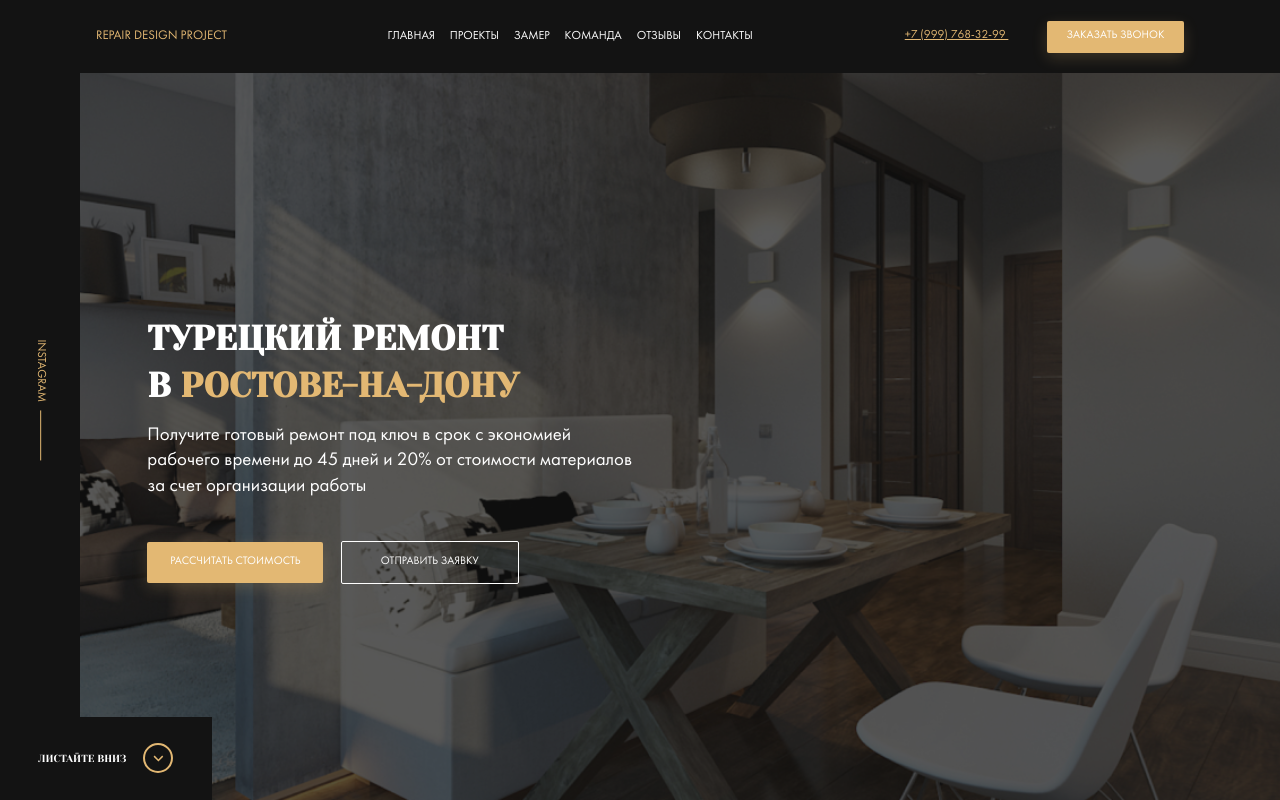
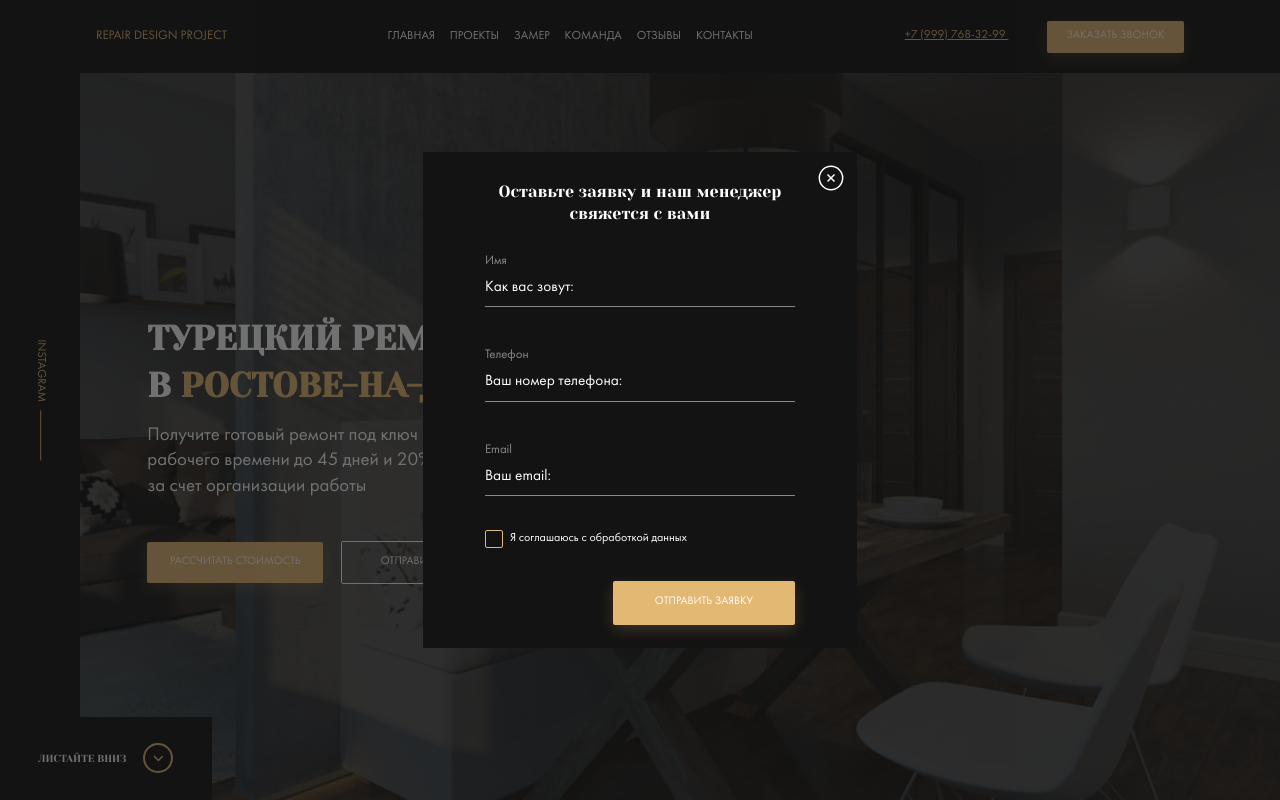
Before and after one commit to MatthewTol/repair-design, a website: page index.html in a window 1280 px wide. Shown: the top 800 px of the page. Drawn offline with Linux system fonts and the light colour scheme; files whose address does not match are found by name.

Commit message:
feat: created modal window

```diff
--- a/index.html
+++ b/index.html
@@ -312,6 +312,31 @@
     <!-- /.section design -->
   </main>
   <!-- /.main -->
+  <div class="modal">
+    <div class="modal__dialog">
+      <button class="modal__close"></button> <!-- /.modal__close -->
+      <div class="modal__title">
+        Оставьте заявку и наш менеджер свяжется с вами
+      </div>
+      <!-- /.modal__title -->
+      <div class="modal__form">
+        <label for="modal-name" class="label modal__label">Имя</label>
+        <input type="name" class="input modal__input" id="modal-name" placeholder="Как вас зовут:">
+        <label for="modal-phone" class="label modal__label">Телефон</label>
+        <input type="tel" class="input modal__input" id="modal-phone" placeholder="Ваш номер телефона:">
+        <label for="modal-email" class="label modal__label">Email</label>
+        <input type="email" class="input modal__input" id="modal-email" placeholder="Ваш email:">
+        <div class="modal__privacy">
+          <input type="checkbox" class="modal__privacy-input" id="modal-checkbox">
+          <label for="modal-checkbox" class="modal__privacy-label">Я соглашаюсь с обработкой данных</label>
+        </div>
+        <button class="button button--primary modal__button">отправить заявку</button>
+      </div>
+      <!-- /.modal__form -->
+    </div>
+    <!-- /.modal__dialog -->
+  </div>
+  <!-- /.modal -->
 </body>
 
 </html>
--- a/sass/_interface.sass
+++ b/sass/_interface.sass
@@ -17,3 +17,17 @@
     border: 1px solid $white
     background: transparent
     color: $white
+.label
+  font-size: 1.07rem
+  color: rgba($white, 0.5)
+.input
+  font-weight: 500
+  font-size: 1.28rem
+  background: transparent
+  border: none
+  border-bottom: 1px solid rgba($white, 0.5)
+  color: $white
+  padding: 10px 0px
+  &::placeholder
+    color: $white
+    font-size: 1.28rem
--- a/sass/style.sass
+++ b/sass/style.sass
@@ -9,5 +9,6 @@
 @import "templates/control"
 @import "templates/types"
 @import "templates/design"
+@import "templates/modal"
 
 @import "media"
--- /dev/null
+++ b/sass/templates/_modal.sass
@@ -0,0 +1,71 @@
+.modal
+  position: fixed
+  top: 0
+  left: 0
+  right: 0
+  bottom: 0
+  z-index: 150
+  width: 100%
+  height: 100%
+  background-color: rgba($dark, 0.6)
+  display: flex
+  justify-content: center
+  align-items: center
+  &__dialog
+    position: relative
+    background-color: $dark
+    max-width: 36.14rem
+    color: $white
+    padding: 2.35rem 5.14rem 1.92rem
+  &__close
+    position: absolute
+    width: 28px
+    height: 28px
+    background: $dark url(../img/close.svg)
+    background-position: center
+    background-repeat: no-repeat
+    background-size: cover
+    top: 0
+    right: 0
+    border: none
+    margin: 12px
+  &__title
+    font-size: 1.35rem
+    line-height: 1.85rem
+    text-align: center
+    font-family: 'Yeseva One Regular'
+    max-width: 25.85rem
+    margin: auto
+    margin-bottom: 2.42rem
+  &__form
+    display: flex
+    flex-direction: column
+  &__input
+    margin-bottom: 3.42rem
+    &:last-of-type
+      margin-bottom: 1.28rem
+  &__privacy
+    margin-bottom: 2.78rem
+    &-input
+      opacity: 0
+      visibility: hidden
+      &:checked +
+        .modal__privacy-label
+          &::before
+            background: $primary url(../img/check.svg)
+            background-repeat: no-repeat
+            background-position: center
+    &-label
+      display: flex
+      align-items: center
+      &:before
+        content: ''
+        width: 18px
+        height: 18px
+        border: 1px solid $primary
+        border-radius: 2px
+        margin-right: 7px
+  &__button
+    width: 15.21rem
+    min-height: 3.64rem
+    align-self: flex-end
```
Also changed, not shown: css/style.css, img/check.svg (added), img/close.svg (added).
